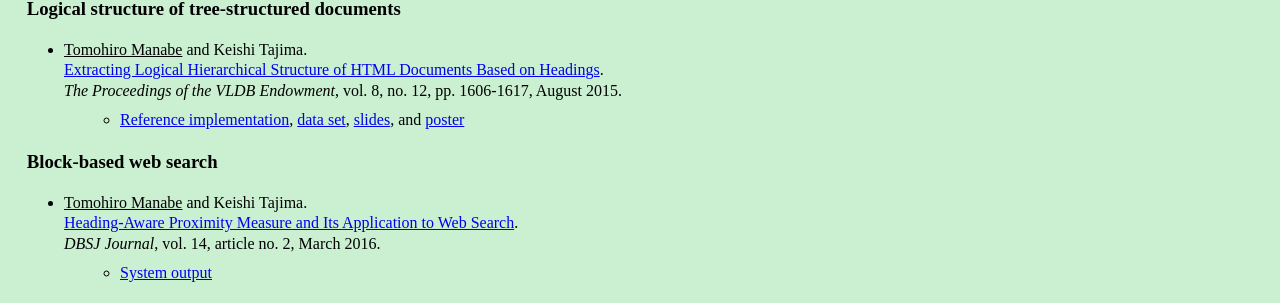
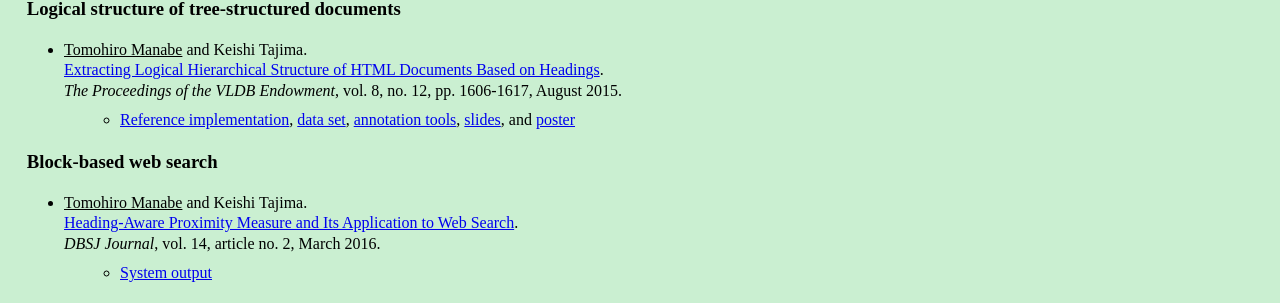
Before and after one commit to tmanabe/tmanabe.github.io, a Jekyll site: the page built from index.md, in a window 1280 px wide. Shown: the part 419-722 px from the top of the page. Built offline with Jekyll 4.4.1, drawn with Linux system fonts in a browser that asks for light colours.

Commit message:
33rd commit

```diff
--- a/_data/papers.yml
+++ b/_data/papers.yml
@@ -8,7 +8,7 @@ vldb15: >
     <u>Tomohiro Manabe</u> and Keishi Tajima.<br />
     [Extracting Logical Hierarchical Structure of HTML Documents Based on Headings](http://www.vldb.org/pvldb/vol8/p1606-manabe.pdf).<br />
     _The Proceedings of the VLDB Endowment_, vol. 8, no. 12, pp. 1606-1617, August 2015.
-          *   [Reference implementation](https://github.com/tmanabe/HEPS), [data set](https://github.com/tmanabe/HEPS-data-set), [slides](./slides/vldb15.pdf), and [poster](./misc/vldb15poster.pdf)
+          *   [Reference implementation](https://github.com/tmanabe/HEPS), [data set](https://github.com/tmanabe/HEPS-data-set), [annotation tools](https://github.com/tmanabe/HEPS-annotation-tools), [slides](./slides/vldb15.pdf), and [poster](./misc/vldb15poster.pdf)
 airs15: >
     <u>Tomohiro Manabe</u> and Keishi Tajima.<br />
     Heading-Aware Snippet Generation for Web Search.<br />
```
Also changed, not shown: papers-jp.md (+1 -1 lines).
